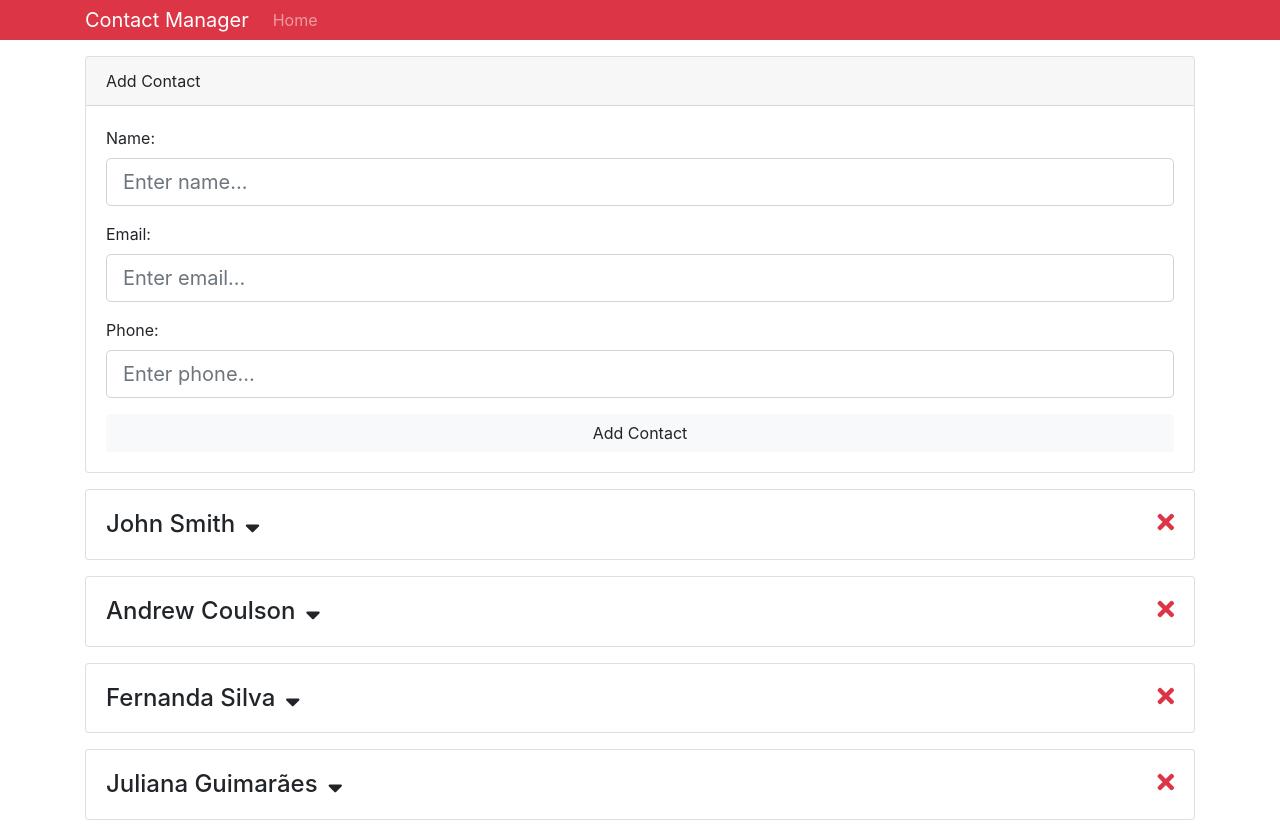
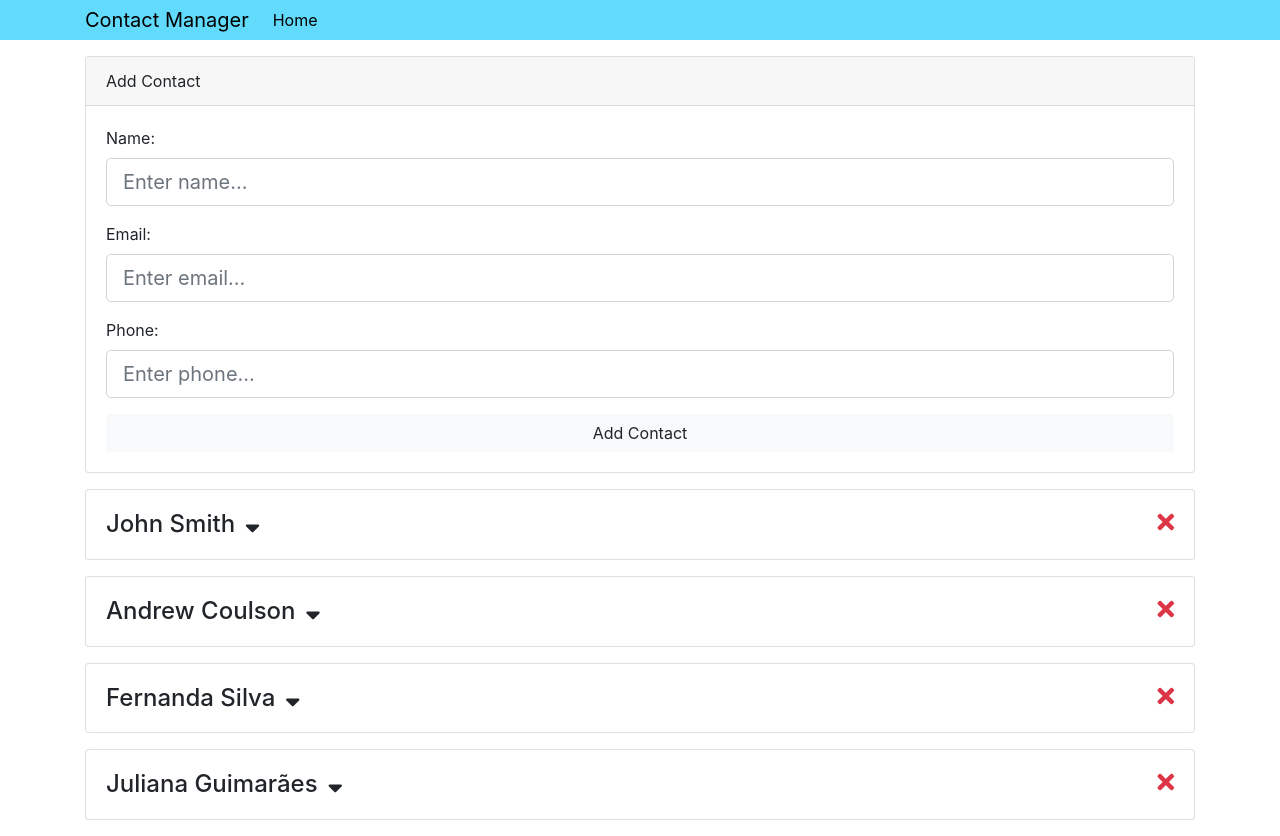
Before and after one commit to Jean-Barbosa9/contact_manager_react, a React (Create React App) app: page / in a window 1280 px wide. Built offline with nearby package versions, Linux system fonts and the light colour scheme.

Commit message:
Alterando a estilização do header

```diff
--- a/src/components/layouts/Header.js
+++ b/src/components/layouts/Header.js
@@ -8,12 +8,12 @@ const Header = props => {
 
   return (
     <header className="header ">
-      <nav className="menu navbar navbar-expand-sm navbar-dark bg-danger mb-3 py-0">
+      <nav className="menu navbar navbar-expand-sm navbar-dark mb-3 py-0" style={{backgroundColor: '#61DAFB'}}>
         <div className="container">
-          <a className="menu__link navbar-brand" href="/">{branding}</a>
+          <a className="menu__link navbar-brand" style={{color: '#000000'}} href="/">{branding}</a>
           <ul className="menu__list navbar-nav mr-auto">
             <li className="menu__item nav-item">
-              <a className="menu__link nav-link" href="/">Home</a>
+              <a className="menu__link nav-link" style={{color: '#000000'}} href="/">Home</a>
             </li>
           </ul>
         </div>
```
